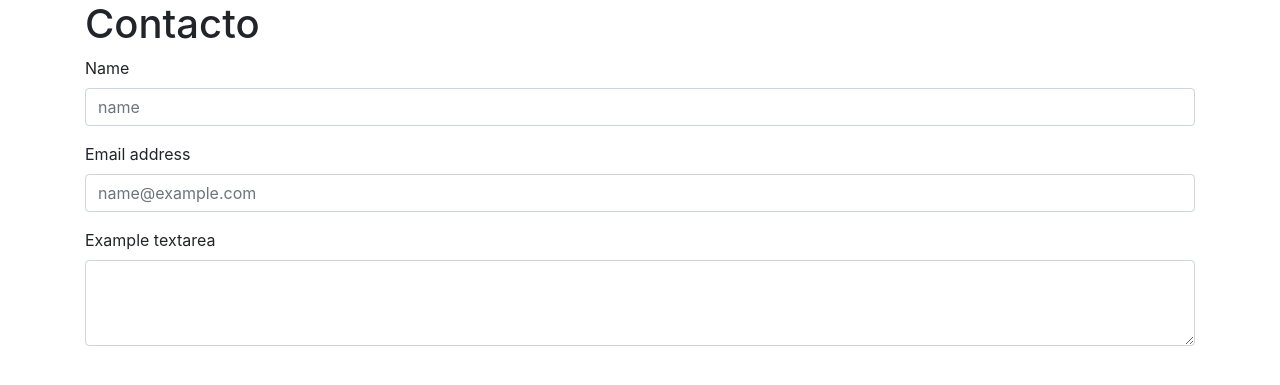
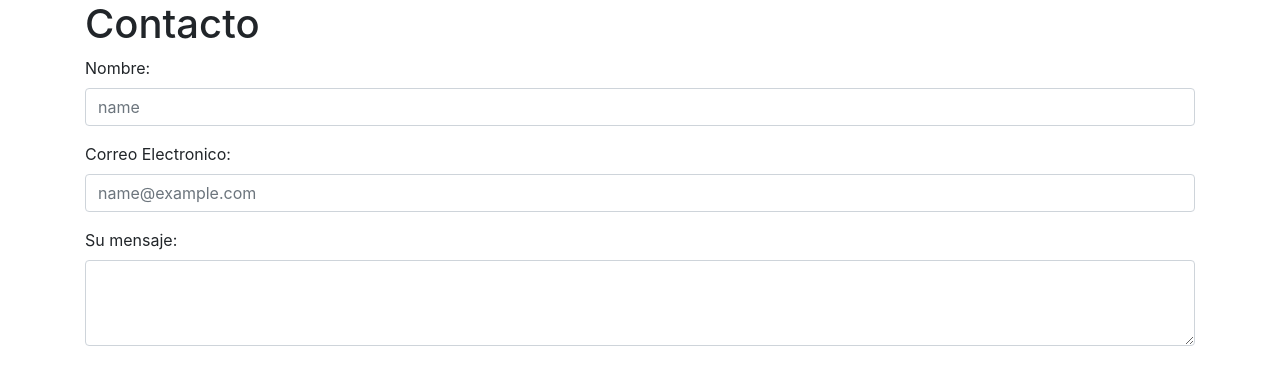
Before and after one commit to ArielJans/ProyectoDigitalHouse, a PHP site: page /contacto.html in a window 1280 px wide. Shown: the part 56-441 px from the top of the page. Run offline with PHP 8.4, Linux system fonts and the light colour scheme.

Commit message:
Corregiendo contacto.html

```diff
--- a/web/contacto.html
+++ b/web/contacto.html
@@ -37,15 +37,15 @@
           <form>
             <h1>Contacto</h1>
           <div class="form-group">
-            <label for="exampleFormControlInput1">Name</label>
+            <label for="exampleFormControlInput1">Nombre:</label>
             <input type="text" class="form-control" id="exampleFormControlInput1" placeholder="name">
           </div>
           <div class="form-group">
-            <label for="exampleFormControlInput1">Email address</label>
+            <label for="exampleFormControlInput1">Correo Electronico:</label>
             <input type="email" class="form-control" id="exampleFormControlInput1" placeholder="name@example.com">
           </div>
           <div class="form-group">
-            <label for="exampleFormControlTextarea1">Example textarea</label>
+            <label for="exampleFormControlTextarea1">Su mensaje:</label>
             <textarea class="form-control" id="exampleFormControlTextarea1" rows="3"></textarea>
           </div>
         </form>
```
Also changed, not shown: web/css/styles.css (+6 -2 lines).
